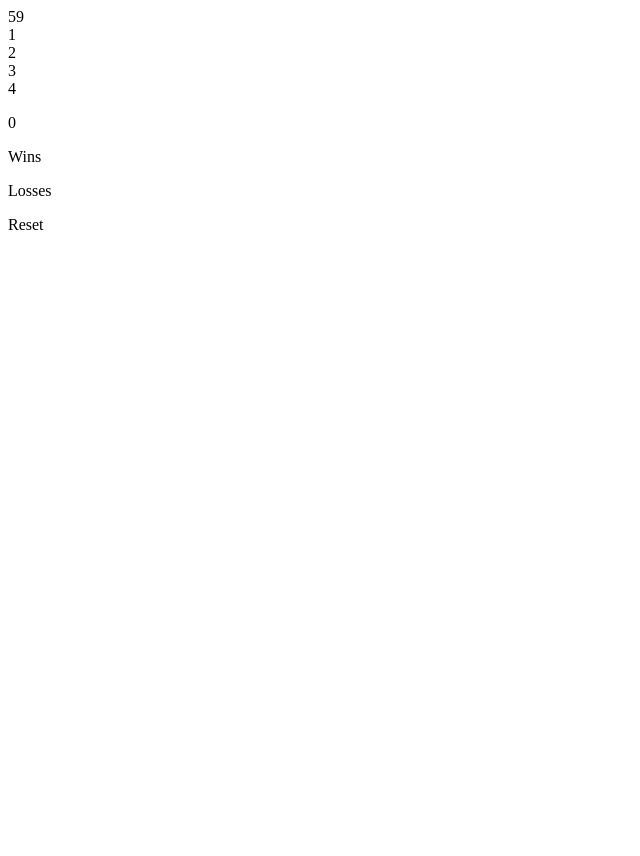
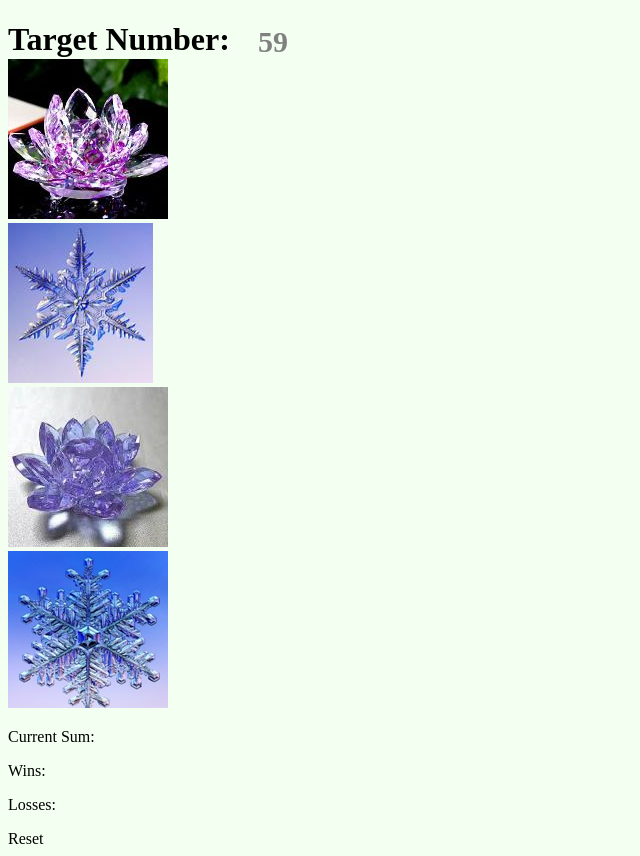
Before and after one commit to ukgt/CrystalGameHW-4, a plain HTML site: page index.html in a window 1280 px wide. Shown: the whole page, without its empty margins (0-640 px from the left). Before the commit the page ends 800 px from the top, so only its background shows below. Drawn offline with nearby package versions, Linux system fonts and the light colour scheme.

Commit message:
updated files

```diff
--- a/assets/css/style.css
+++ b/assets/css/style.css
@@ -0,0 +1,12 @@
+body {
+  background-color: rgb(243, 255, 240);
+}
+
+
+#number {
+  font-size: 30px;
+  margin-left: 250px;
+  margin-top: -55px;
+  font-weight: bold;
+  color: gray;
+}
--- a/index.html
+++ b/index.html
@@ -4,21 +4,21 @@
     <meta charset="UTF-8">
     <meta name="viewport" content="width=device-width, initial-scale=1.0">
     <meta http-equiv="X-UA-Compatible" content="ie=edge">
-    <title>Document</title>
-
+    <title>Crystal Game!</title>
+<link rel="stylesheet" href="assets\css\style.css">
 </head>
 <body>
-
+  <h1>Target Number: </h1>
     <div id="number">
     </div>
 
-    <div class="gem" data-value="">1</div>
-    <div class="gem" data-value="">2</div>
-    <div class="gem" data-value="">3</div>
-    <div class="gem" data-value="">4</div>
-    <p id="onGoingSum">0</p>
-    <p id="wins">Wins</p>
-    <p id="losses">Losses</p>
+    <div class="gem" data-value=""><img src = assets\images\1.jpg></div>
+    <div class="gem" data-value=""><img src = assets\images\snowflake2.jpg></div>
+    <div class="gem" data-value=""><img src = assets\images\3.jpg></div>
+    <div class="gem" data-value=""><img src =assets\images\snowflake4.jpg></div>
+    <p id="onGoingSum">Current Sum:</p>
+    <p id="wins">Wins:</p>
+    <p id="losses">Losses:</p>
     <div id="reset">Reset</div>
 
 
@@ -28,7 +28,7 @@
     <script type="text/javascript">
 
     let displayNumber;
-    let onGoingSum;
+    let onGoingSum=0;
     let wins;
     let losses;
 
@@ -41,11 +41,15 @@
             $(".gem").eq(i).attr("data-value", temp);
         }
 
+
         $(".gem").on("click", function(){
+            onGoingSum = onGoingSum + $(this).attr("data-value");
+            parseInt($("data-value").val(), onGoingSum);
+
             // console.log($(this).data("value"));
             // console.log(this);
-             $(this).data(onGoingSum);
-            console.log($("#onGoingSum"));
+            // console.log(onGoingSum);
+            console.log($(this).attr("data-value"));
         })
 
     });
```
Also changed, not shown: assets/images/1.jpg (added), assets/images/3.jpg (added), assets/images/snowflake2.jpg (added), assets/images/snowflake4.jpg (added).
